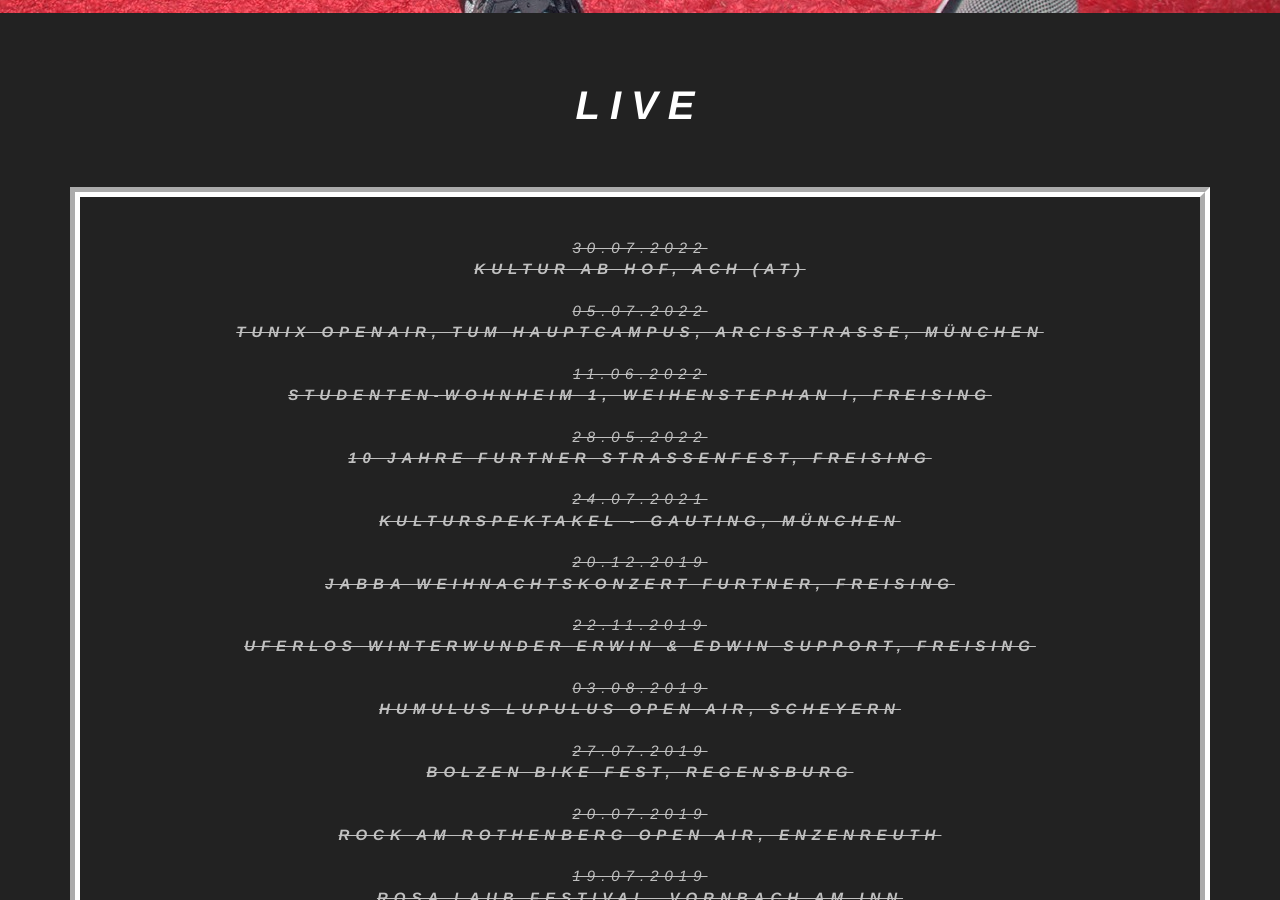
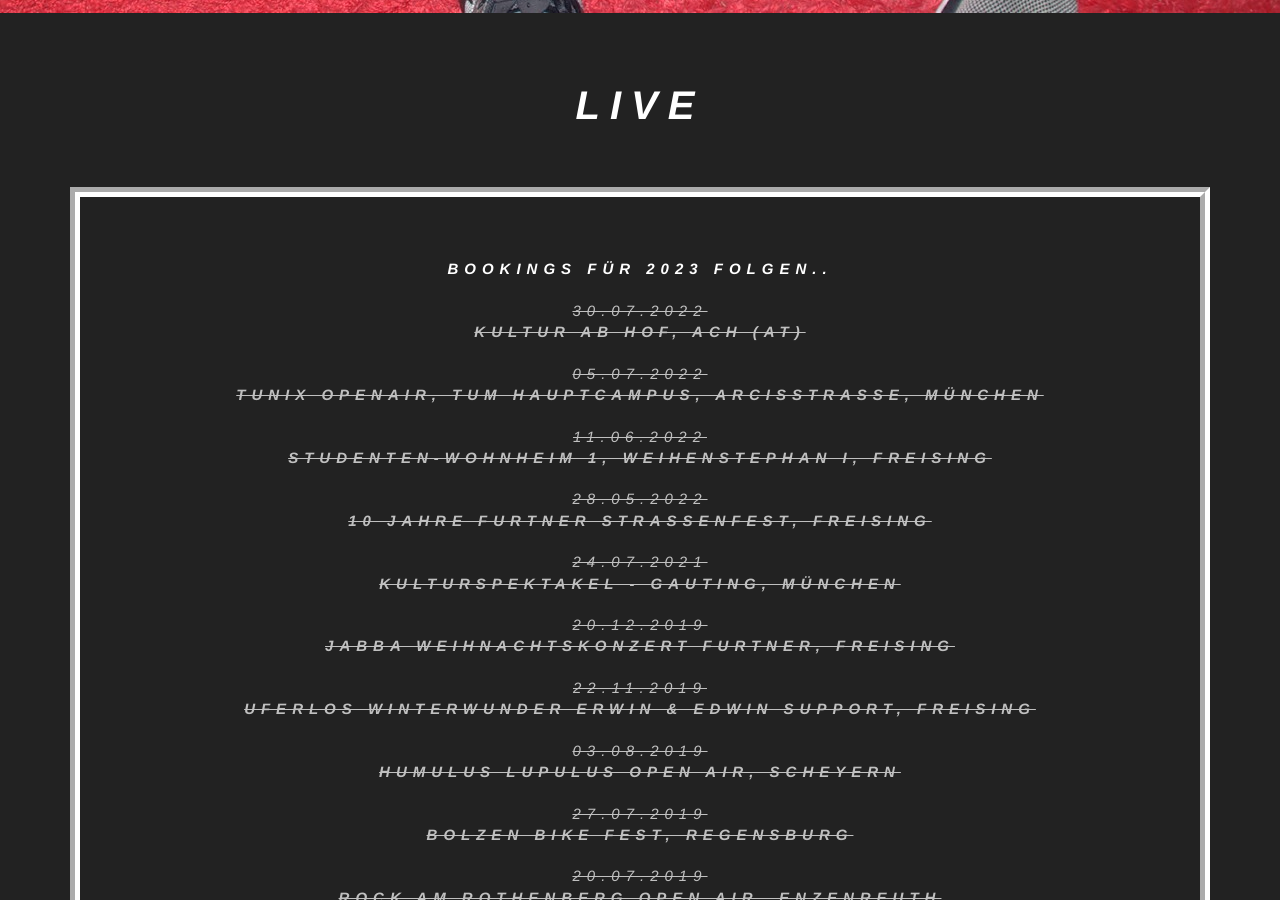
Before and after one commit to jabbadafunk/jabbadafunk.github.io, a Jekyll site: the page built from index.html, in a window 1280 px wide and 900 px high, scrolled down 887 px. Built offline with Jekyll 4.4.1, drawn with Linux system fonts in a browser that asks for light colours.

Commit message:
Update gigs.yml

```diff
--- a/_data/gigs.yml
+++ b/_data/gigs.yml
@@ -1,4 +1,6 @@
 ---
+- location: Bookings für 2023 folgen..
+  completed: false
 - location: Kultur ab Hof, Ach (AT)
   date: 2022-07-30T00:00:00.000+00:00
   completed: true
```
